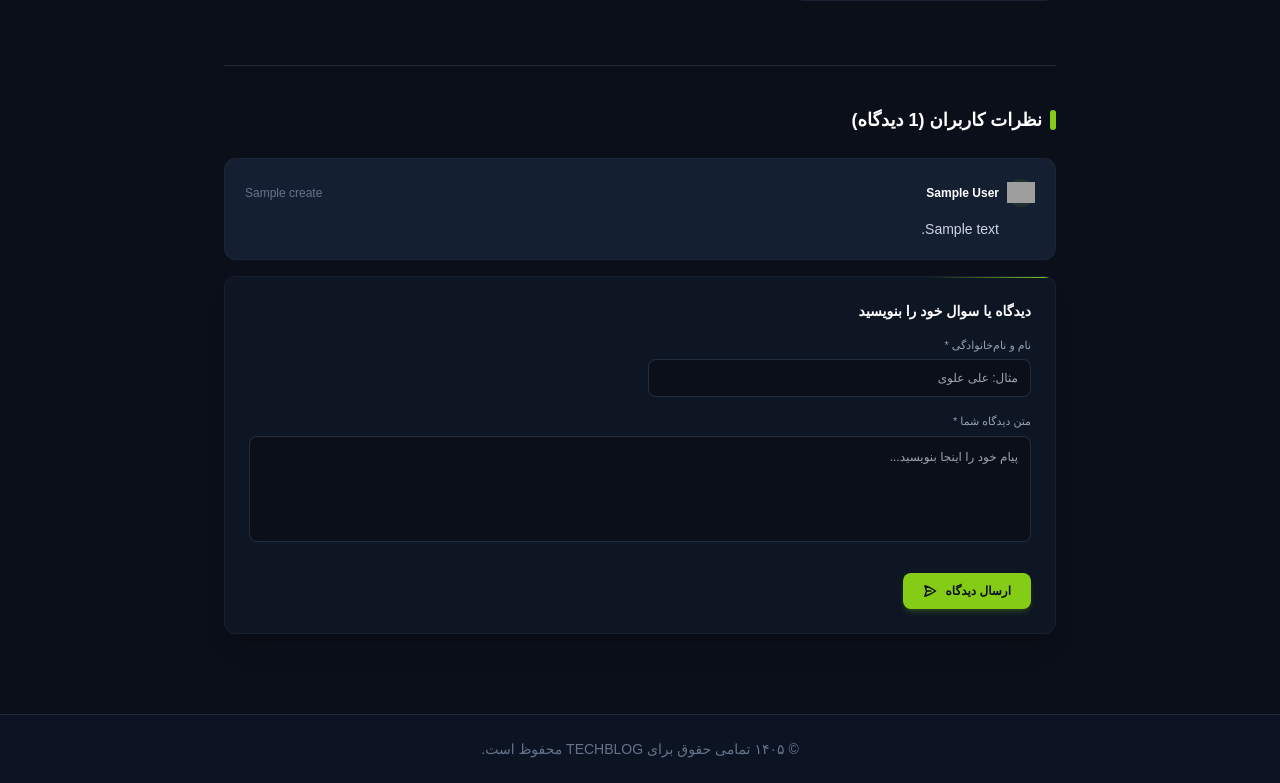
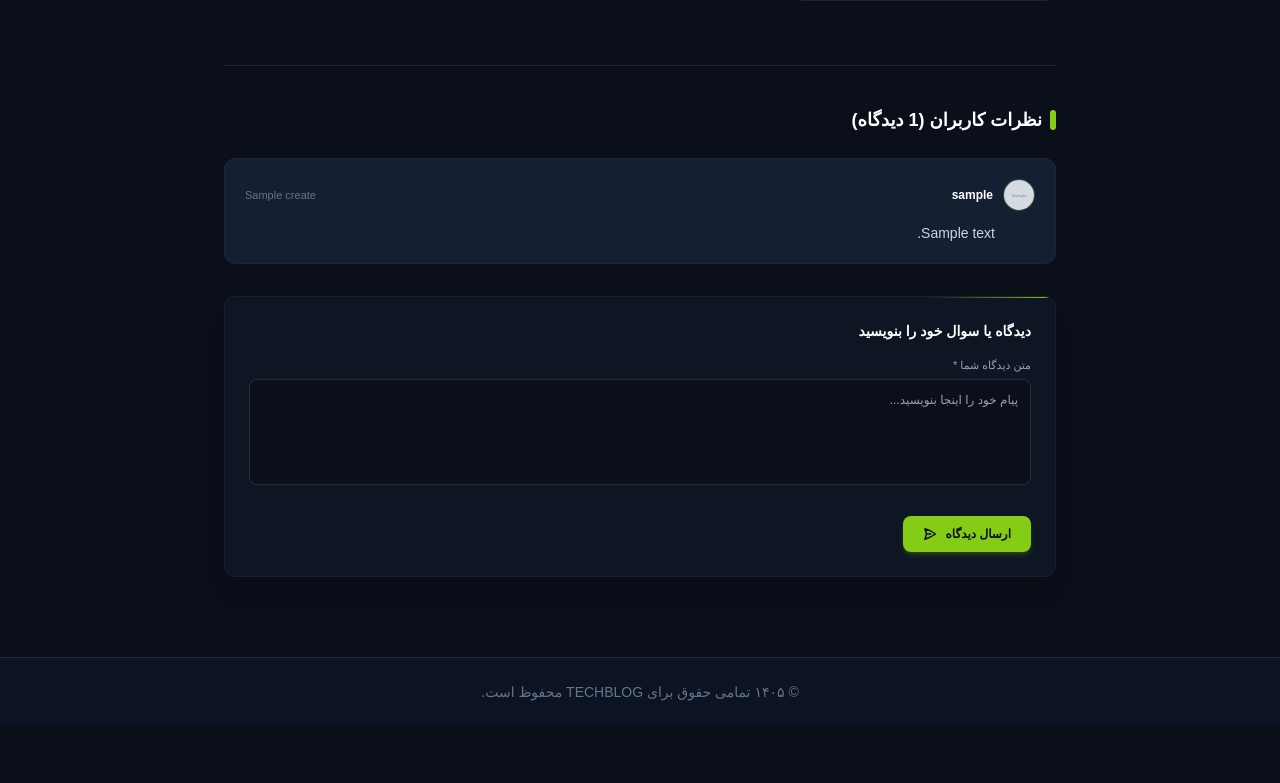
Before and after one commit to SiNa-Jaleb/django-blog, a Django app: template MySite/blog/templates/blog/post_detail.html in a window 1280 px wide. Shown: the part 1456-2239 px from the top of the page. After the commit the page ends 2157 px from the top, so only its background shows below. Run offline with Django 5.2, Linux system fonts and the light colour scheme; the template is opened without the code that fills it: most values are stand-ins (such as "Sample title", 1, 10 or a date in 2020); grey boxes marked "Sample" are stand-in pictures; parts of the project's set-up code (start-up, migrations or seed data) failed here and were passed over; some libraries are stand-ins or nearby versions; grey boxes are pictures that could not be loaded.

Commit message:
feat(comment): Add template change for ajax
- Added success box when registering a comment
- Corrected comment spacing in its display
- Removed first and last name field for comment author
- Added error box to display errors
- Added Ajax system

Closes #3

```diff
--- a/MySite/blog/templates/blog/post_detail.html
+++ b/MySite/blog/templates/blog/post_detail.html
@@ -284,44 +284,55 @@
             <section class="mt-16 pt-10 border-t border-slate-800">
                 <h2 class="text-lg font-bold text-white mb-6 flex items-center gap-2">
                     <span class="w-1.5 h-5 bg-lime-500 rounded-full"></span>
-                    نظرات کاربران ({{ comments.count }} دیدگاه)
+                    <span id="comment_count">نظرات کاربران ({{ comments.count }} دیدگاه)</span>
                 </h2>
 
                 <div class="space-y-4 mb-10">
-                    {% for comment in comments %}
-                        <div class="bg-darkcard border border-slate-800/80 p-5 rounded-xl">
-                            <div class="flex items-center justify-between mb-3 text-xs">
-                                <div class="flex items-center gap-2">
-                                    <div class="w-7 h-7 rounded-full bg-lime-500/10 text-lime-400 flex items-center justify-center font-bold"><img src="{% static 'images/avatar.jpg' %}" alt=""></div>
-                                    <span class="text-white font-bold">{{ comment.author }}</span>
+
+                    <div id="comments_list" class="space-y-4 mb-8">
+                        {% for comment in comments %}
+                            <div class="bg-darkcard border border-slate-800/80 p-5 rounded-xl transition hover:border-slate-700">
+                                <div class="flex items-center justify-between mb-3 text-xs">
+                                    <div class="flex items-center gap-2.5">
+                                        <div class="w-8 h-8 rounded-full bg-lime-500/10 border border-lime-500/20 text-lime-400 flex items-center justify-center font-bold overflow-hidden">
+                                            {% if comment.author.photo %}
+                                                <img src="{{ comment.author.photo.url }}" alt="{{ comment.author }}" class="w-full h-full object-cover">
+                                            {% else %}
+                                                <span class="text-xs">{{ comment.author.username|slice:":1" }}</span>
+                                            {% endif %}
+                                        </div>
+                                        <span class="text-white font-bold">{{ comment.author.username }}</span>
+                                    </div>
+                                    <span class="text-slate-500 text-[11px]">{{ comment.create|jformat:'%H:%M - %Y/%m/%d' }}</span>
                                 </div>
-                                <span class="text-slate-500">{{ comment.create|jformat:'%H:%M - %Y/%m/%d' }}</span>
+                                <p class="text-slate-300 text-xs md:text-sm leading-relaxed pr-2 sm:pr-10">{{ comment.text }}</p>
                             </div>
-                            <p class="text-slate-300 text-xs md:text-sm leading-relaxed pr-9">{{ comment.text }}</p>
-                        </div>
-                    {% endfor %}
+                        {% empty %}
+                            <p class="text-xs text-slate-500 py-4 text-center">هنوز دیدگاهی برای این پست ثبت نشده است.</p>
+                        {% endfor %}
+                    </div>
 
                     <div class="bg-darkcard/40 border border-slate-800/60 rounded-xl p-6 shadow-xl relative overflow-hidden group">
                         <div class="absolute top-0 right-0 w-32 h-[1px] bg-gradient-to-l from-lime-500 to-transparent"></div>
 
                         <h3 class="text-sm font-bold text-white mb-4 flex items-center gap-2">دیدگاه یا سوال خود را بنویسید</h3>
 
-                        <form action="{% url 'blog:post_comment' post.id %}" method="post" class="space-y-4">
-                            {% csrf_token %}
-                            <div class="grid grid-cols-1 sm:grid-cols-2 gap-4">
-                                <div>
-                                    <label class="block text-[11px] text-slate-400 mb-1.5 font-medium">نام و نام‌خانوادگی *</label>
-                                    <input type="text" name="author" required placeholder="مثال: علی علوی" class="w-full bg-[#0b0f19] border border-slate-700/60 rounded-lg px-3 py-2.5 text-xs text-white outline-none neon-border-focus transition duration-200" />
-                                </div>
-                            </div>
+                        <div id="comment_success_alert" class="hidden mb-4 p-4 rounded-lg bg-lime-500/10 border border-lime-500/30 text-lime-400 text-xs leading-relaxed flex items-center gap-2">
+                            <svg xmlns="http://www.w3.org/2000/svg" fill="none" viewBox="0 0 24 24" stroke-width="2" stroke="currentColor" class="w-5 h-5 flex-shrink-0">
+                                <path stroke-linecap="round" stroke-linejoin="round" d="M9 12.75L11.25 15 15 9.75M21 12a9 9 0 11-18 0 9 9 0 0118 0z" />
+                            </svg>
+                            <span id="comment_success_text"></span>
+                        </div>
 
+                        <form id="comment_form" class="space-y-4">
                             <div>
                                 <label class="block text-[11px] text-slate-400 mb-1.5 font-medium">متن دیدگاه شما *</label>
-                                <textarea name="text" rows="5" required placeholder="پیام خود را اینجا بنویسید..." class="w-full bg-[#0b0f19] border border-slate-700/60 rounded-lg p-3 text-xs text-white outline-none neon-border-focus transition duration-200 resize-none"></textarea>
+                                <textarea id="comment_text" name="text" rows="5" required placeholder="پیام خود را اینجا بنویسید..." class="w-full bg-[#0b0f19] border border-slate-700/60 rounded-lg p-3 text-xs text-white outline-none neon-border-focus transition duration-200 resize-none"></textarea>
+                                <p id="comment_error" class="text-red-500 text-xs mt-1"></p>
                             </div>
 
                             <div class="flex flex-col sm:flex-row sm:items-center sm:justify-between gap-4 pt-2">
-                                <button type="submit" class="bg-lime-500 hover:bg-lime-600 text-darkbg font-bold px-5 py-2.5 rounded-lg text-xs transition duration-200 active:scale-95 shadow-md shadow-lime-500/20 flex items-center justify-center gap-2">
+                                <button id="submit_button" type="submit" class="bg-lime-500 hover:bg-lime-600 text-darkbg font-bold px-5 py-2.5 rounded-lg text-xs transition duration-200 active:scale-95 shadow-md shadow-lime-500/20 flex items-center justify-center gap-2">
                                     <span>ارسال دیدگاه</span>
                                     <svg xmlns="http://www.w3.org/2000/svg" fill="none" viewBox="0 0 24 24" stroke-width="2.5" stroke="currentColor" class="w-3.5 h-3.5">
                                         <path stroke-linecap="round" stroke-linejoin="round" d="M6 12 3.269 3.125A59.769 59.769 0 0 1 21.485 12 59.768 59.768 0 0 1 3.27 20.875L5.999 12Zm0 0h7.5" />
@@ -357,11 +368,33 @@
                             icon.attr("fill", "none");
                             like_button.removeClass("bg-lime-500/20 text-lime-400 border-lime-500/40").addClass("bg-slate-800/60 text-slate-400 border-slate-700/60");
                         }
-                        $("#total_like").text(data.total_likes);
                     },
                 });
             });
 
+            $("#submit_button").click(function (e) {
+                e.preventDefault();
+
+                let form = $("#comment_form");
+                let text = form.find("#comment_text").val();
+                let success_alert = $("#comment_success_alert");
+
+                $.ajax({
+                    type: "POST",
+                    url:"{% url "blog:post_comment" %}",
+                    data: {"post_id":"{{ post.id }}", "text":text, "csrfmiddlewaretoken": "{{ csrf_token }}"},
+                    success: function (data) {
+                        $("#comment_success_text").text(data.message);
+                        success_alert.removeClass("hidden");
+                        form.find("#comment_text").val("");
+                        $("#comment_error").empty();
+                    },
+                    error: function (xhr) {
+                        let error = xhr.responseJSON.errors;
+                        $("#comment_error").text(error.text[0].message);
+                    },
+                });
+            });
         });
     </script>
 {% endblock %}
```
Also changed, not shown: MySite/blog/migrations/0004_alter_comment_author.py (added).
